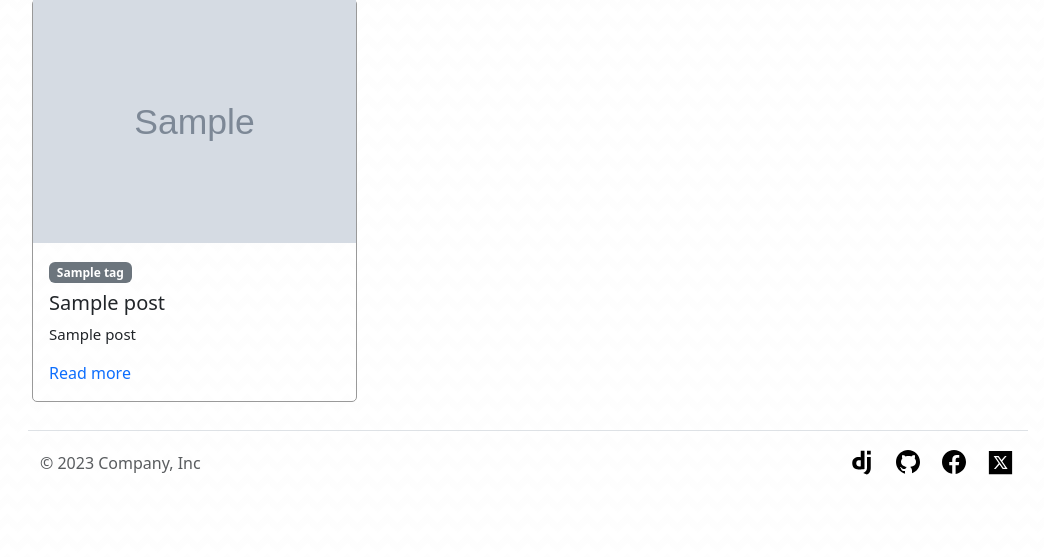
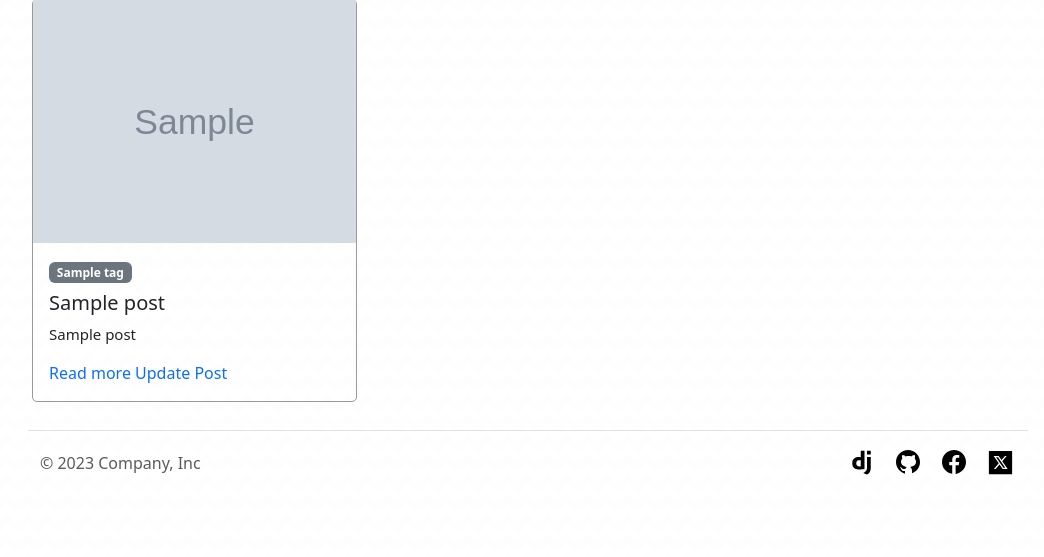
Before and after one commit to no80dy/django-portfolio-website, a Django app: page /posts/ in a window 1280 px wide. Shown: the part 217-774 px from the top of the page, without its empty margins (112-1156 px from the left). Run offline with Django 4.2, Linux system fonts and the light colour scheme; a user stored in the database is signed in; tables that the repository leaves empty hold one stand-in row (values such as "Sample post"); grey boxes marked "Sample" are stand-in pictures.

Commit message:
Add update post functionality

```diff
--- a/nobodyas/base/templates/base/posts.html
+++ b/nobodyas/base/templates/base/posts.html
@@ -32,6 +32,11 @@
                         <a href="{{ post.get_absolute_url }}">
                             Read more
                         </a>
+                        {% if request.user.is_authenticated %}
+                            <a href="{% url 'update_post' post.id %}">
+                                Update Post
+                            </a>
+                    {% endif %}
                     </div>
                 </div>
             </div>
--- a/nobodyas/base/urls.py
+++ b/nobodyas/base/urls.py
@@ -11,4 +11,5 @@ urlpatterns = [
     path('about/', views.about, name='about'),
 
     path('create_post/', views.create_post, name='create_post'),
+    path('update_post/<int:id>/', views.update_post, name='update_post'),
 ]
--- a/nobodyas/base/views.py
+++ b/nobodyas/base/views.py
@@ -74,3 +74,21 @@ def create_post(request):
     }
 
     return render(request, 'base/post_form.html', context)
+
+
+@login_required(login_url='home')
+def update_post(request, id):
+    post = Post.objects.get(pk=id)
+    form = PostForm(instance=post)
+
+    if request.method == 'POST':
+        form = PostForm(request.POST, request.FILES, instance=post)
+        if form.is_valid():
+            form.save()
+        return redirect('posts')
+
+    context = {
+        'form': form
+    }
+
+    return render(request, 'base/post_form.html', context)
```
